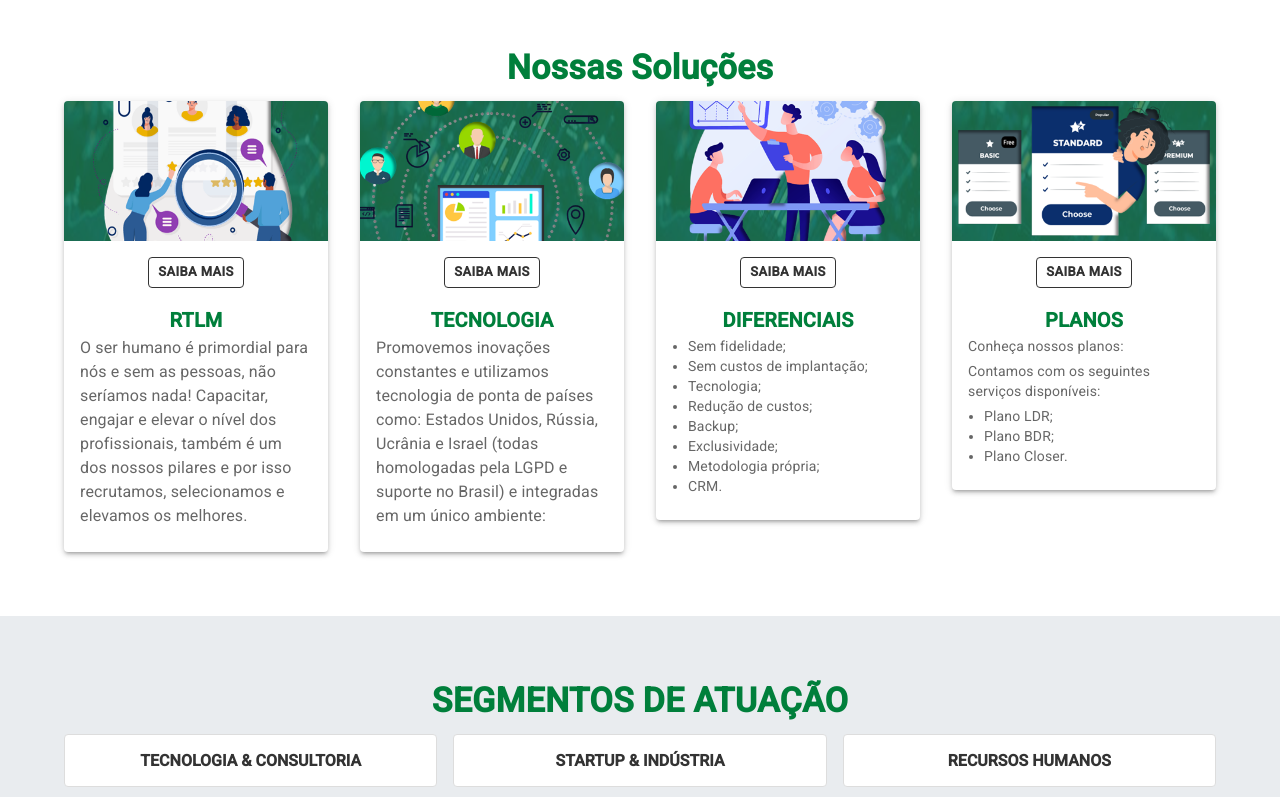
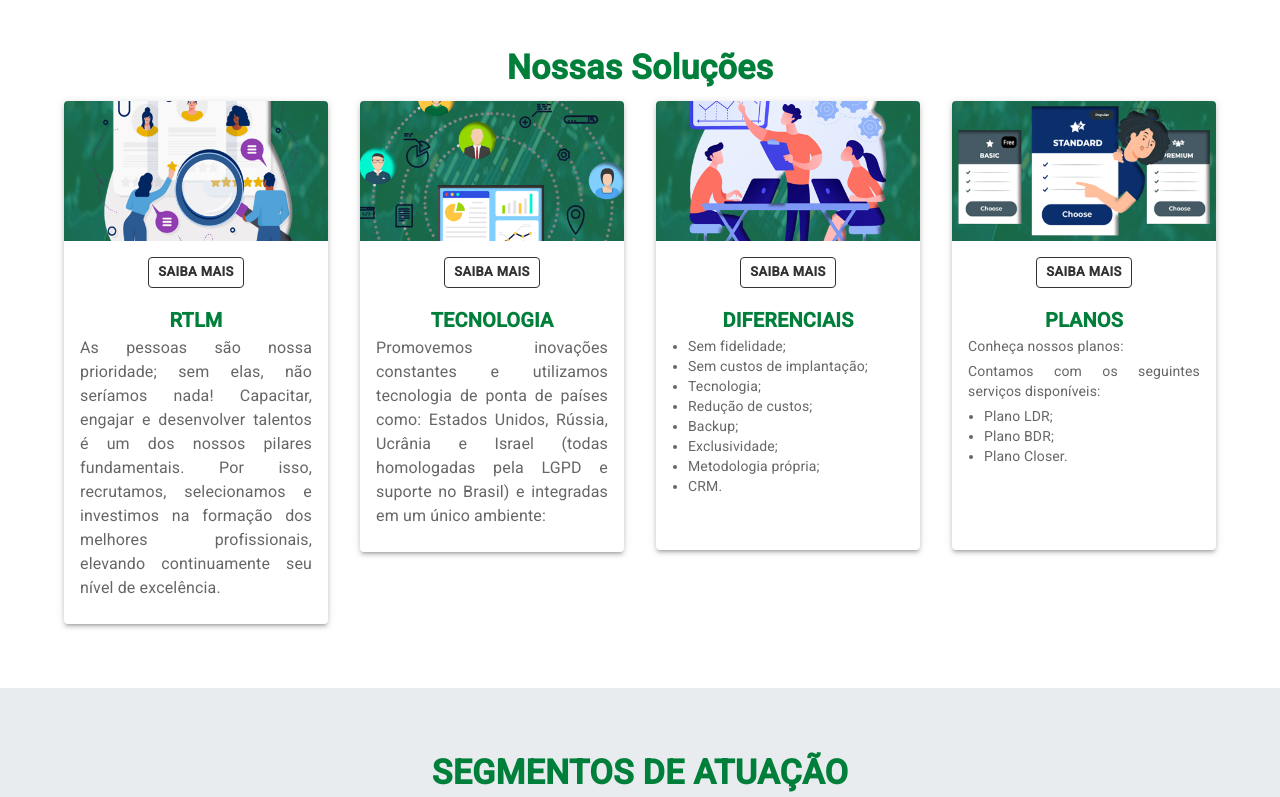
Before and after one commit to PatrickAngrezani/right-sell-react-project, a React (Create React App) app: page / in a window 1280 px wide. Shown: the part 454-1251 px from the top of the page. Built offline with nearby package versions, Linux system fonts and the light colour scheme.

Commit message:
RTLM text and allign boxes

```diff
--- a/src/components/Services.tsx
+++ b/src/components/Services.tsx
@@ -27,10 +27,10 @@ const services: Service[] = [
     title: "RTLM",
     description: (
       <Typography>
-        O ser humano é primordial para nós e sem as pessoas, não seríamos nada!
-        Capacitar, engajar e elevar o nível dos profissionais, também é um dos
-        nossos pilares e por isso recrutamos, selecionamos e elevamos os
-        melhores.
+        As pessoas são nossa prioridade; sem elas, não seríamos nada! Capacitar,
+        engajar e desenvolver talentos é um dos nossos pilares fundamentais. Por
+        isso, recrutamos, selecionamos e investimos na formação dos melhores
+        profissionais, elevando continuamente seu nível de excelência.
       </Typography>
     ),
     image: RTLMImage,
@@ -136,7 +136,7 @@ const Services: React.FC = () => {
                 <Typography
                   variant="body2"
                   color="textSecondary"
-                  sx={{ textAlign: "left" }}
+                  sx={{ textAlign: "justify", minHeight: "190px" }}
                 >
                   {service.description}
                 </Typography>
```
